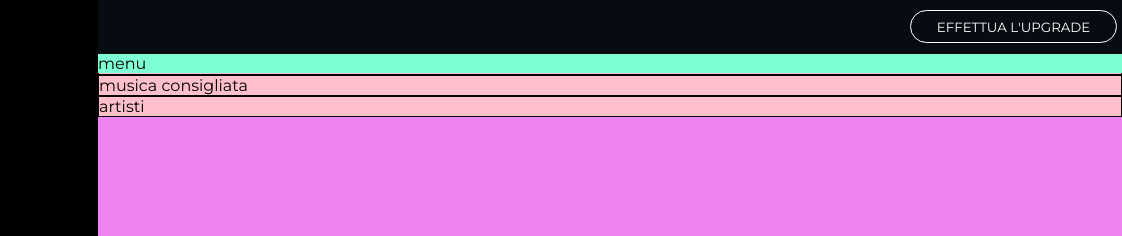
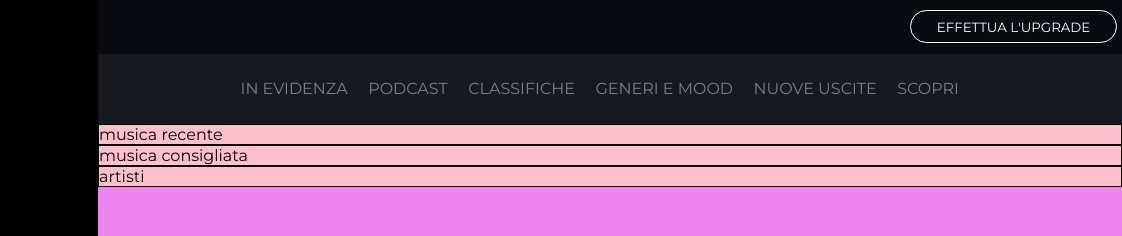
Before and after one commit to Asiaviscardi/html-css-spotifyweb, a plain HTML site: page index.html in a window 1280 px wide. Shown: the top 236 px of the page, 158-1280 px from the left. Drawn offline with Linux system fonts and the light colour scheme.

Commit message:
termine nav

```diff
--- a/index.html
+++ b/index.html
@@ -112,7 +112,25 @@
 
             <nav class="flex">
 
-                <div class="n-container">menu</div>
+                <div class="n-container">
+
+                    <ul class="flex">
+
+                        <li>IN EVIDENZA</li>
+
+                        <li>PODCAST</li>
+
+                        <li>CLASSIFICHE</li>
+
+                        <li>GENERI E MOOD</li>
+
+                        <li>NUOVE USCITE</li>
+
+                        <li>SCOPRI</li>
+
+                    </ul>
+
+                </div>
 
             </nav>
 
--- a/style.css
+++ b/style.css
@@ -132,6 +132,29 @@
     font-weight: bold;
 }
 
+/*nav*/
+
+.n-container{
+    width: 80%;
+    background-color:#141922;
+    padding: 2% 0%;
+    color: #7d7f84;
+}
+
+.n-container ul{
+    justify-content: center;
+
+}
+
+.n-container li{
+    list-style: none;
+    margin-right: 2%;
+    cursor: pointer;
+}
+
+.n-container li:hover{
+    border-bottom: 4px solid #adff2f;
+}
 
 
 
@@ -144,12 +167,8 @@
 
 
 
-.n-container{
-    width: 80%;
-    background-color:aquamarine;
-    position: absolute;
-    top: 0;
-}
+
+
 
 nav, section{
     justify-content: end;
```
